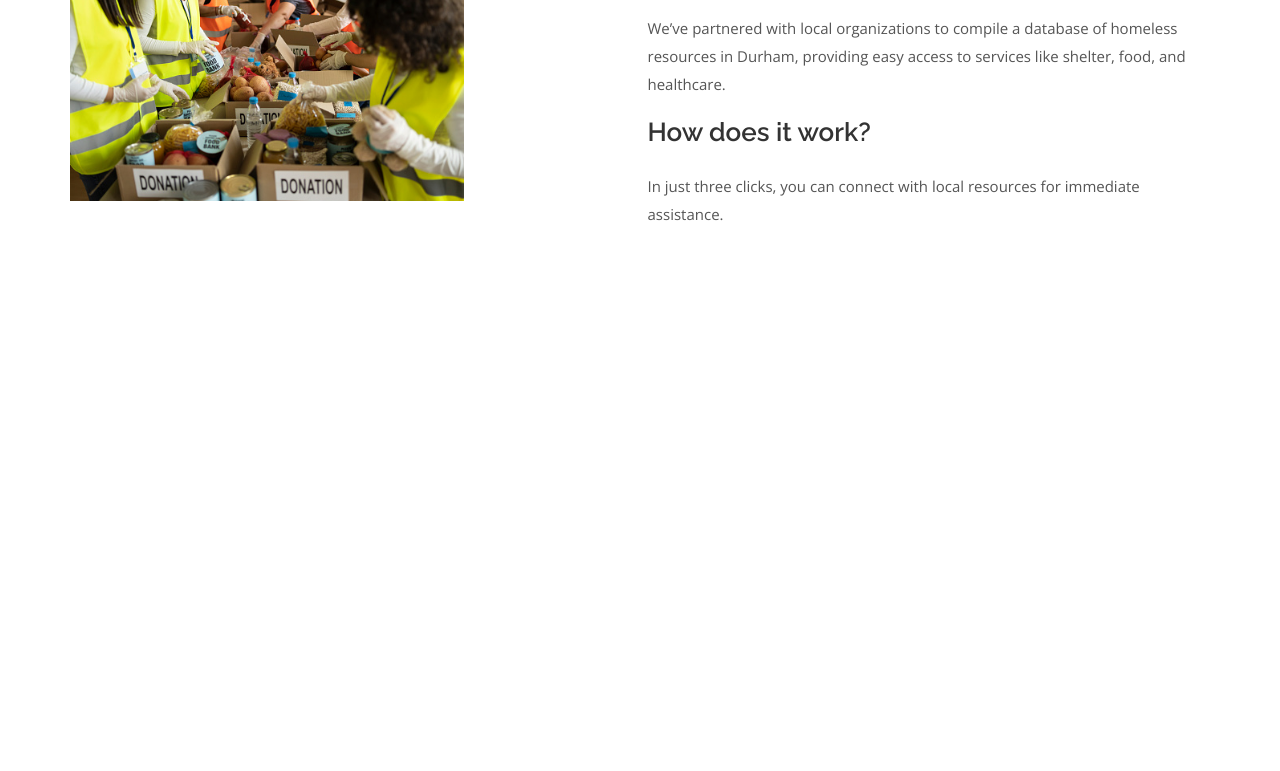
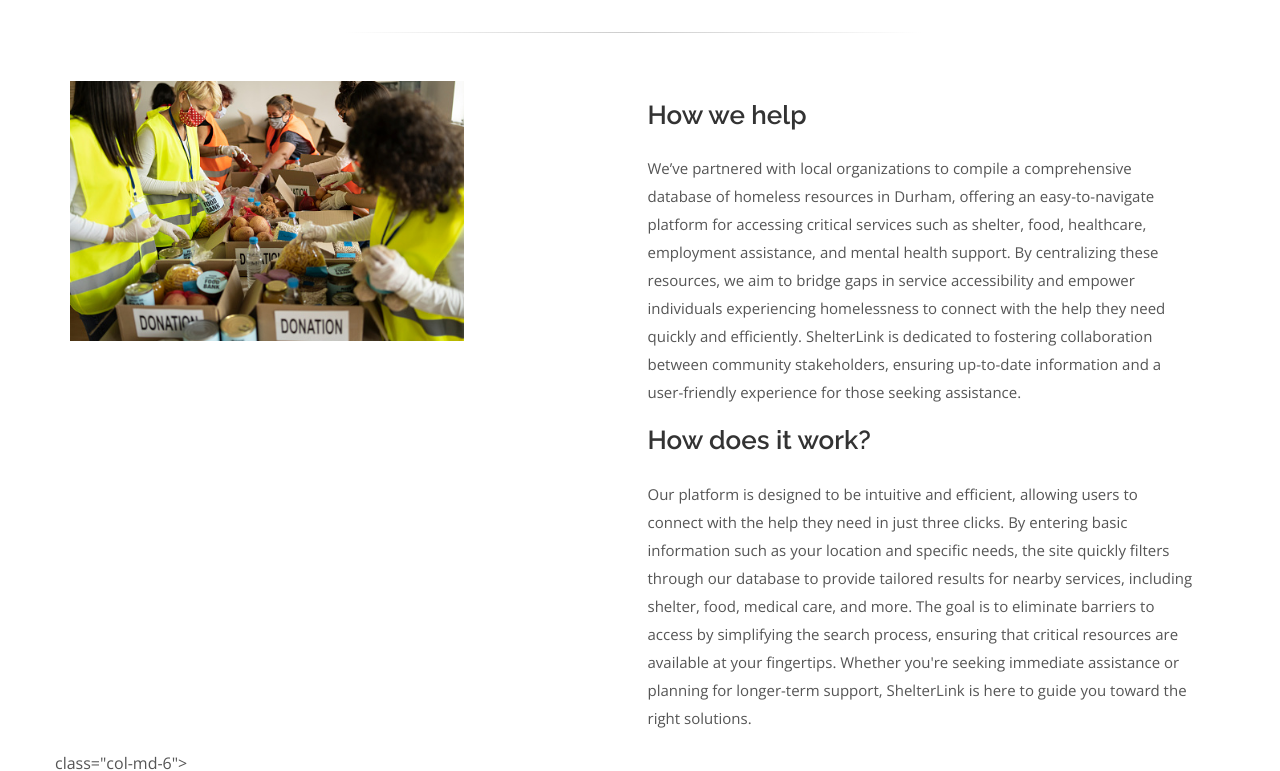
Before and after one commit to matt24027/CapstoneProject, a website: page public/our-mission.html in a window 1280 px wide. Shown: the part 276-1047 px from the top of the page. Before the commit the page ends 860 px from the top, so only its background shows below. Drawn offline with nearby package versions, Linux system fonts and the light colour scheme.

Commit message:
ShiftedDown
ShiftedDown Our mission content down

```diff
--- a/public/our-mission.html
+++ b/public/our-mission.html
@@ -41,7 +41,7 @@
 </div>
 
 <!-- Unique Content for Our Mission -->
-<div id="WhatWeDo" name="about" style="margin-top: 60px;">
+<div id="WhatWeDo" name="about" style="margin-top: 200px;">
   <div class="container">
     <div class="row white">
       <h2 class="centered">WHAT WE DO</h2>
@@ -51,16 +51,31 @@
       </div>
       <div class="col-md-6">
         <h3>How we help</h3>
-        <p>We’ve partnered with local organizations to compile a database of homeless resources in Durham, providing easy access to services like shelter, food, and healthcare.</p>
+        <p>We’ve partnered with local organizations to compile a
+          comprehensive database of homeless resources in Durham, offering an easy-to-navigate
+          platform for accessing critical services such as shelter, food, healthcare, employment assistance, and mental health support.
+          By centralizing these resources, we aim to bridge gaps in service accessibility and empower individuals experiencing homelessness to
+          connect with the help they need quickly and efficiently. ShelterLink is dedicated to fostering collaboration between community
+          stakeholders, ensuring up-to-date information and a user-friendly experience for those seeking assistance.</p>
         <h3>How does it work?</h3>
-        <p>In just three clicks, you can connect with local resources for immediate assistance.</p>
+        <p>Our platform is designed to be intuitive and efficient, allowing users to connect with the help they need in just three clicks.
+          By entering basic information such as your location and specific needs, the site quickly filters through our database to provide tailored results for nearby services,
+          including shelter, food, medical care, and more. The goal is to eliminate barriers to access by simplifying the search process, ensuring that critical resources are available at your fingertips.
+          Whether you're seeking immediate assistance or planning for longer-term support, ShelterLink is here to guide you toward the right solutions.</p>
+      </div>
+      <div>class="col-md-6">
+        <img class="img-responsive" src="assets/img/about/donation.png" style="width: 72%;" alt="Donation Image">
       </div>
     </div>
   </div>
 </div>
 
+<!-- Include jQuery -->
+<script src="assets/js/jquery.min.js"></script>
 
-<!-- JavaScript Files -->
+
+<!-- Include Bootstrap JavaScript -->
 <script src="assets/js/bootstrap.min.js"></script>
+
 </body>
 </html>
```
